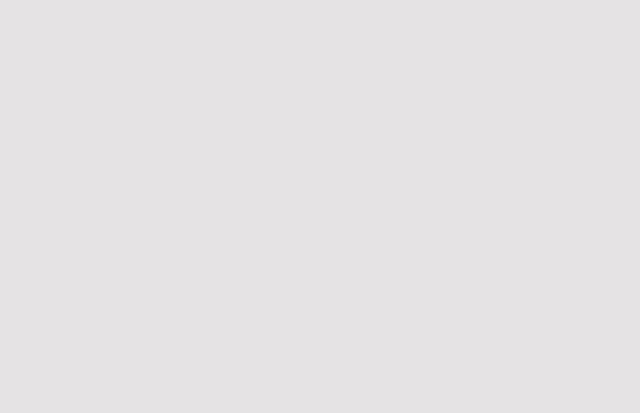
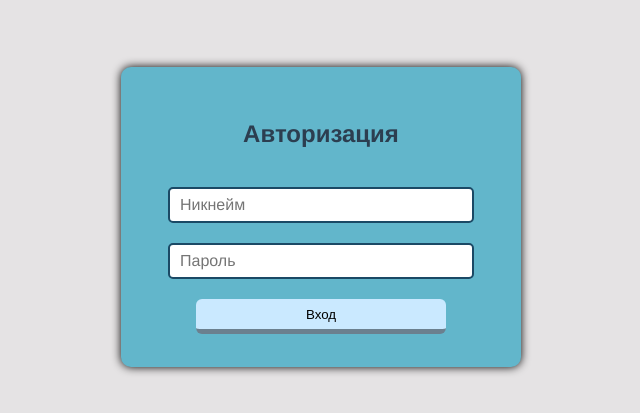
Before and after one commit to petrznam/quiz, a Vue app: page /signin in a window 1280 px wide. Before the commit this address had no page. Shown: the part 183-596 px from the top of the page, without its empty margins (319-959 px from the left). Built offline with nearby package versions, Linux system fonts and the light colour scheme.

Commit message:
Авторизация (не до конца)

```diff
--- /dev/null
+++ b/src/api/user.js
@@ -0,0 +1,27 @@
+import { apiUrl } from ".";
+
+
+export const signup = async (data) => {
+    const request = await fetch (`${apiUrl}/register`, {
+        // mode: 'no-cors',
+        method: 'POST',
+        headers: {
+            'Content-Type': 'application/json',
+        },
+        body : JSON.stringify(data)
+    });
+    return request.ok;
+}
+
+
+export const signin = async (data) => {
+    const request = await fetch (`${apiUrl}/auth/`, {
+        // mode: 'no-cors',
+        method: 'POST',
+        headers: {
+            'Content-Type': 'application/json',
+        },
+        body : JSON.stringify(data)
+    });
+    return request.ok;
+}
--- /dev/null
+++ b/src/components/SigninForm.vue
@@ -0,0 +1,82 @@
+<template>
+    <form action="" class="signin-form">
+        <h2>Авторизация</h2>
+        <input type="text" placeholder="Никнейм" v-model="userData.nickname">
+        <input type="password" placeholder="Пароль" v-model="userData.password">
+        <button @click="signin_click($event)">Вход</button>
+    </form>
+</template>
+
+<script>
+import { mapActions } from 'pinia';
+import { useUserStore } from '@/store/user_store';
+export default{
+    data(){
+        return {
+            userData : {
+                nickname: "",
+                password: ""
+            }
+        }
+    },
+    methods : {
+        ...mapActions(useUserStore, {
+            signin : "signin"
+        }),
+        signin_click(e){
+            e.preventDefault();
+            console.log("Запрос")
+            // if(this.userData.nickname.length < 4 || this.userData.password.length < 8){
+            //     return;
+            // }
+            this.signin(this.userData).then(res => {
+                if(res) alert("Вы успешно авторизировались");
+                else alert("Неверные данные");
+            }).catch(err => {
+                if(err) alert(err.message);
+            })
+        }
+    }
+}
+
+</script>
+<style scoped>
+.signin-form{
+    width: 400px;
+    height: 300px;
+    background-color: #62B6CB;
+    border-radius: 10px;
+    box-shadow: 0 0 10px black;
+
+    display: flex;
+    flex-direction: column;
+    align-items: center;
+    justify-content: center;
+    gap: 20px;
+    font-family: 'Franklin Gothic Medium', 'Arial Narrow', Arial, sans-serif;
+}
+
+.signin-form>input{
+    width: 290px;
+    height: 30px;
+    border-radius: 5px;
+    border: 2px solid #1B4965;
+    font-family:'Franklin Gothic Medium', 'Arial Narrow', Arial, sans-serif;
+    padding-left: 10px;
+    outline: none;
+    font-size: 16px;
+}
+.signin-form>button{
+    width: 250px;
+    height: 35px;
+    background-color: #CAE9FF;
+    border: none;
+    border-bottom: 5px solid #6b808f;
+    border-radius: 6px;
+    cursor: pointer;
+}
+.signin-form>button:active{
+    border-bottom: none;
+    box-shadow: 0 0 10px black inset;
+}
+</style>
--- /dev/null
+++ b/src/components/SignupForm.vue
@@ -0,0 +1,79 @@
+<template>
+    <form action="" class="signup-form">
+        <h2>Регистрация</h2>
+        <input type="text" placeholder="Никнейм" v-model="userData.nickname">
+        <input type="password" placeholder="Пароль" v-model="userData.password">
+        <button @click="signup_click($event)">Зарегистрироваться</button>
+    </form>
+</template>
+
+<script>
+import { mapActions } from 'pinia';
+import { useUserStore } from '@/store/user_store';
+export default{
+    data(){
+        return {
+            userData : {
+                nickname: "",
+                password: ""
+            }
+        }
+    },
+    methods : {
+        ...mapActions(useUserStore, {
+            signup : "signup"
+        }),
+        signup_click(e){
+            e.preventDefault();
+            console.log("Запрос")
+            if(this.userData.nickname.length < 6 || this.userData.password.length < 8){
+                return;
+            }
+            this.signup(this.userData).then(res => {
+                if(res) alert("Вы успешно зарегистрировались");
+            })
+        }
+    }
+}
+
+</script>
+<style scoped>
+.signup-form{
+    width: 400px;
+    height: 300px;
+    background-color: #62B6CB;
+    border-radius: 10px;
+    box-shadow: 0 0 10px black;
+
+    display: flex;
+    flex-direction: column;
+    align-items: center;
+    justify-content: center;
+    gap: 20px;
+    font-family: 'Franklin Gothic Medium', 'Arial Narrow', Arial, sans-serif;
+}
+
+.signup-form>input{
+    width: 290px;
+    height: 30px;
+    border-radius: 5px;
+    border: 2px solid #1B4965;
+    font-family:'Franklin Gothic Medium', 'Arial Narrow', Arial, sans-serif;
+    padding-left: 10px;
+    outline: none;
+    font-size: 16px;
+}
+.signup-form>button{
+    width: 250px;
+    height: 35px;
+    background-color: #CAE9FF;
+    border: none;
+    border-bottom: 5px solid #6b808f;
+    border-radius: 6px;
+    cursor: pointer;
+}
+.signup-form>button:active{
+    border-bottom: none;
+    box-shadow: 0 0 10px black inset;
+}
+</style>
--- a/src/router/index.js
+++ b/src/router/index.js
@@ -16,6 +16,17 @@ const routes = [
     name: 'start',
     component: () => import('../views/StartView.vue')
   },
+  {
+    path: '/signup',
+    name: 'signup',
+    component: () => import('../views/SignupView.vue')
+  },
+
+  {
+    path: '/signin',
+    name: 'signin',
+    component: () => import('../views/SigninView.vue')
+  },
 ]
 
 const router = createRouter({
--- /dev/null
+++ b/src/store/user_store.js
@@ -0,0 +1,16 @@
+import { defineStore } from "pinia";
+import { signup, signin } from "@/api/user";
+
+export const useUserStore = defineStore("users", {
+    state: () => ({
+        userData : null
+    }),
+    actions: {
+        async signup(data){
+            return await signup(data);
+        },
+        async signin(data){
+            return await signin(data);
+        }
+    }
+})
--- a/src/views/MainView.vue
+++ b/src/views/MainView.vue
@@ -1,14 +1,15 @@
 <template>
     <main>
         <ul>
-            <li><router-link :to="{name : 'start'}">Стартовый экран (сделаем после входа)</router-link></li>
-            <li><router-link :to="{name : 'quiz'}">Экран викторины</router-link></li>
+            <div><router-link :to="{name : 'start'}">Стартовый экран (сделаем после входа)</router-link></div>
+            <div><router-link :to="{name : 'quiz'}">Экран викторины</router-link></div>
+            <div><router-link :to="{name : 'signup'}">Регистрация</router-link></div>
         </ul>
 
-        <ul v-if="quizes.length > 0">
-            <li v-for="quiz in quizes" :key="quiz.id">{{ quiz.title }}</li>
+        <div class="quiz-cards" v-if="quizes.length > 0">
+            <div class="quiz-card" v-for="quiz in quizes" :key="quiz.id">{{ quiz.title }} </div>
 
-        </ul>
+        </div>
     </main>
 </template>
 
@@ -33,3 +34,18 @@ export default {
 }
 
 </script>
+
+<style scoped>
+
+.quiz-card{
+    width: 100px;
+    height: 100px;
+    background-color: aqua;
+}
+.quiz-cards{
+    display: flex;
+    justify-content: center;
+    gap: 10px;
+}
+
+</style>
--- /dev/null
+++ b/src/views/SigninView.vue
@@ -0,0 +1,11 @@
+<template>
+    <SigninForm />
+</template>
+<script>
+import SigninForm from '@/components/SigninForm.vue';
+export default{
+    components : {
+        SigninForm
+    }
+}
+</script>
--- /dev/null
+++ b/src/views/SignupView.vue
@@ -0,0 +1,11 @@
+<template>
+    <SignupForm />
+</template>
+<script>
+import SignupForm from '@/components/SignupForm.vue';
+export default{
+    components : {
+        SignupForm
+    }
+}
+</script>
```
